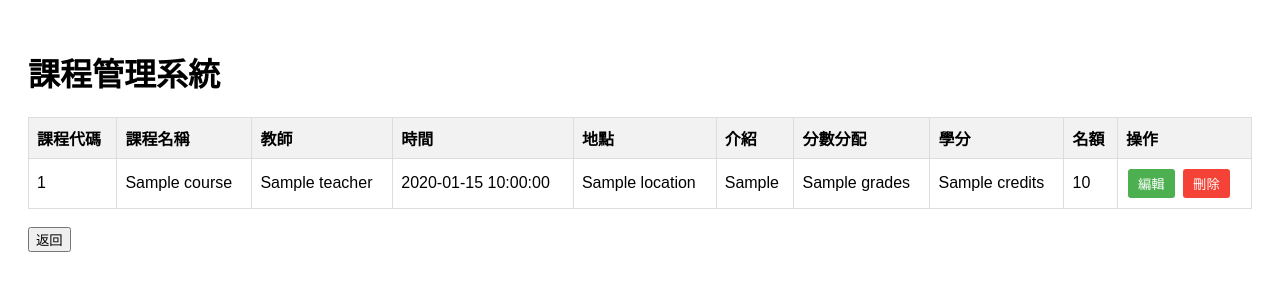
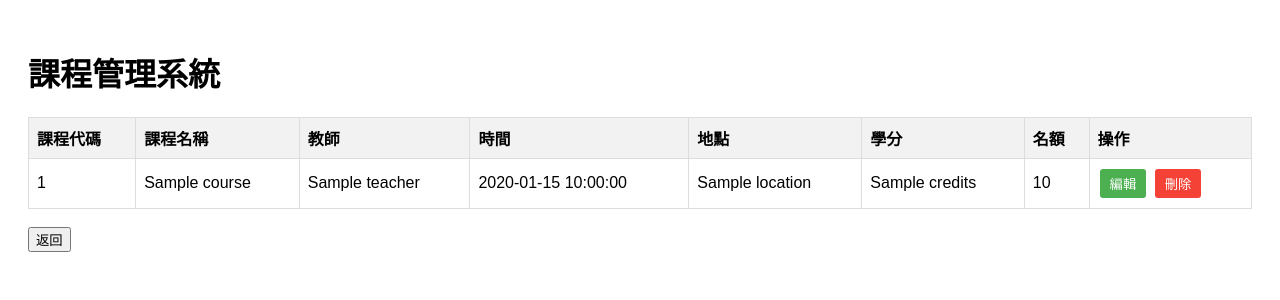
Before and after one commit to FCUGroup14/FCUCourse, a Flask app: template templates/course-management.html in a window 1280 px wide. Shown: the top 300 px of the page. Run offline with Flask 3, Linux system fonts and the light colour scheme; the template is opened without the code that fills it: most values are stand-ins (such as "Sample title", 1, 10 or a date in 2020).

Commit message:
更 html

```diff
--- a/templates/course-management.html
+++ b/templates/course-management.html
@@ -72,8 +72,6 @@
                 <th>教師</th>
                 <th>時間</th>
                 <th>地點</th>
-                <th>介紹</th>
-                <th>分數分配</th>
                 <th>學分</th>
                 <th>名額</th>
                 <th>操作</th>
@@ -87,8 +85,6 @@
                 <td>{{ course.teacher }}</td>
                 <td>{{ course.time }}</td>
                 <td>{{ course.location }}</td>
-                <td>{{ course.extra_info }}</td>
-                <td>{{ course.grades }}</td>
                 <td>{{ course.credits }}</td>
                 <td>{{ course.max_capacity }}</td>
                 <td>
@@ -121,11 +117,11 @@
                 <input type="text" id="location" required>
             </div>
             <div class="form-group">
-                <label for="extra_info">地點</label>
+                <label for="extra_info">介紹</label>
                 <input type="text" id="extra_info" required>
             </div>
             <div class="form-group">
-                <label for="grades">地點</label>
+                <label for="grades">分數分配</label>
                 <input type="text" id="grades" required>
             </div>
             <div class="form-group">
```
